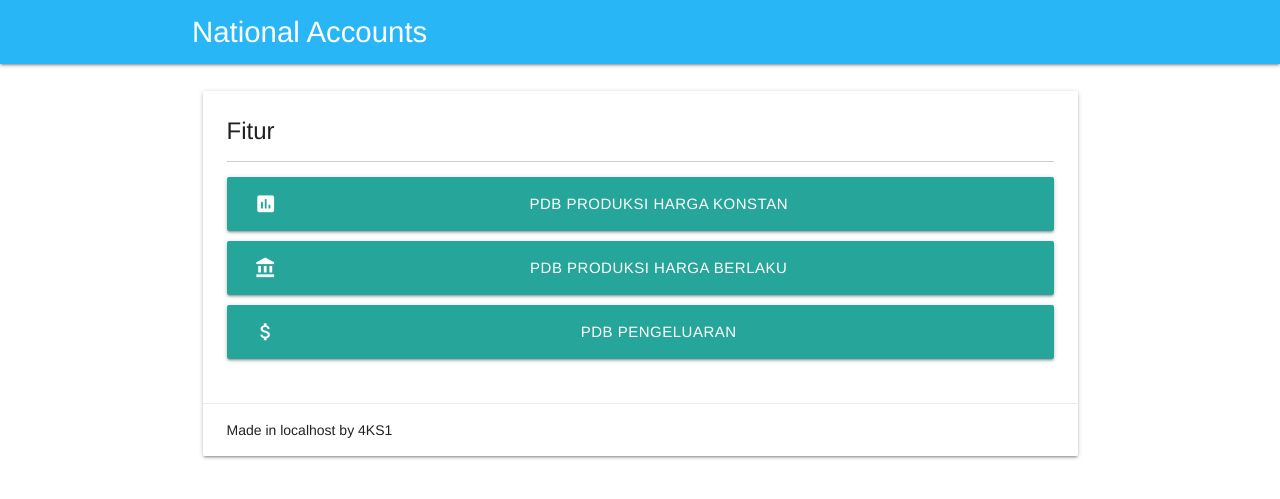
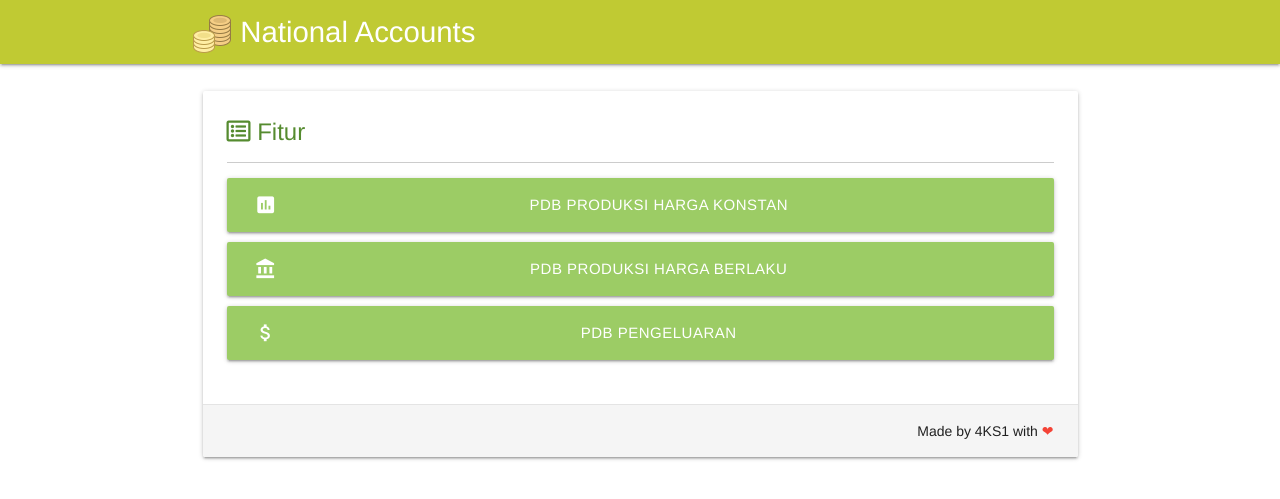
Before and after one commit to Jenusdy/sistem-neraca-nasional, a CodeIgniter app: page / in a window 1280 px wide. Shown: the top 499 px of the page. Run offline with CodeIgniter, Linux system fonts and the light colour scheme; some libraries are stand-ins or nearby versions.

Commit message:
perbaikan warna dan icon home

```diff
--- a/application/views/home.php
+++ b/application/views/home.php
@@ -3,22 +3,22 @@
 		<div class="col s12">
 			<div class="card white">
         <div class="card-content">
-          <span class="card-title">Fitur</span>
+          <span class="card-title light-green-text text-darken-3"><i class="far fa-list-alt"></i> Fitur</span>
 					<hr>
 					<div class="row">
 						<div class="col s12">
-							<a style="width:100%;" href="<?php echo base_url('home/pdb_produksi_harga_konstan');?>" class="waves-effect waves-light btn-large"><i class="material-icons left">insert_chart</i>PDB Produksi harga Konstan</a>
+							<a style="width:100%;" href="<?php echo base_url('home/pdb_produksi_harga_konstan');?>" class="light-green lighten-1 waves-effect waves-light btn-large"><i class="material-icons left">insert_chart</i>PDB Produksi harga Konstan</a>
 						</div>
 						<div class="col s12" style="margin-top:10px;">
-							<a style="width:100%;" href="<?php echo base_url('home/pdb_produksi_harga_berlaku');?>" class="waves-effect waves-light btn-large"><i class="material-icons left">account_balance</i>PDB Produksi harga Berlaku</a>
+							<a style="width:100%;" href="<?php echo base_url('home/pdb_produksi_harga_berlaku');?>" class="light-green lighten-1 waves-effect waves-light btn-large"><i class="material-icons left">account_balance</i>PDB Produksi harga Berlaku</a>
 						</div>
 						<div class="col s12" style="margin-top:10px;">
-							<a style="width:100%;" href="<?php echo base_url('home/pdb_pengeluaran');?>" class="waves-effect waves-light btn-large"><i class="material-icons left">attach_money</i>PDB Pengeluaran</a> <br>
+							<a style="width:100%;" href="<?php echo base_url('home/pdb_pengeluaran');?>" class="light-green lighten-1 waves-effect waves-light btn-large"><i class="material-icons left">attach_money</i>PDB Pengeluaran</a> <br>
 						</div>
 					</div>
         </div>
-        <div class="card-action">
-					Made in localhost by 4KS1
+        <div class="grey lighten-4 card-action right-align">
+					Made by 4KS1 with <span class='red-text'>&#10084;</span>
         </div>
       </div>
 		</div>
--- a/application/views/template/header.php
+++ b/application/views/template/header.php
@@ -2,13 +2,15 @@
   <head>
     <title><?php echo $page;?></title>
     <meta name="viewport" content="width=device-width, initial-scale=1.0"/>
+    <link rel="shortcut icon" type="image/png" href="<?= base_url('assets/img/favicon.png'); ?>"/>
     <link href="https://fonts.googleapis.com/icon?family=Material+Icons" rel="stylesheet">
     <link type="text/css" rel="stylesheet" href="<?php echo base_url('assets/css/materialize.min.css');?>"  media="screen,projection"/>
     <link type="text/css" rel="stylesheet" href="<?php echo base_url('assets/css/leaflet.css')?>">
     <link type="text/css" rel="stylesheet" href="<?php echo base_url('assets/css/data-table.css')?>">
     <link rel="stylesheet" type="text/css" href="<?php echo base_url('assets/css/data-table.material.min.css');?>">
     <link rel="stylesheet" type="text/css" href="<?php echo base_url('assets/css/sweet-alert.css'); ?>">
-
+    <link rel="stylesheet" href="https://use.fontawesome.com/releases/v5.5.0/css/all.css"
+    >
     <script type="text/javascript" src="<?php echo base_url('assets/js/jquery.min.js');?>"></script>
     <script type="text/javascript" src="<?php echo base_url('assets/js/d3.min.js');?>"></script>
     <script type="text/javascript" src="<?php echo base_url('assets/js/materialize.min.js');?>"></script>
--- a/application/views/template/navbar.php
+++ b/application/views/template/navbar.php
@@ -1,5 +1,5 @@
-<nav class="light-blue lighten-1" role="navigation">
-  <div class="nav-wrapper container"><a id="logo-container" href="<?php echo base_url();?>" class="brand-logo">National Accounts</a>
+<nav class="lime darken-1" role="navigation">
+  <div class="nav-wrapper container"><a id="logo-container" href="<?php echo base_url();?>" class="brand-logo"><img src='<?= base_url('assets/img/favicon.png'); ?>'/> National Accounts</a>
     <ul class="right hide-on-med-and-down">
       <!-- <li><a href="<?php echo base_url('home/upload_data');?>">Input Data</a></li> -->
     </ul>
```
Also changed, not shown: assets/img/favicon.png (added), assets/img/fitur.png (added).
